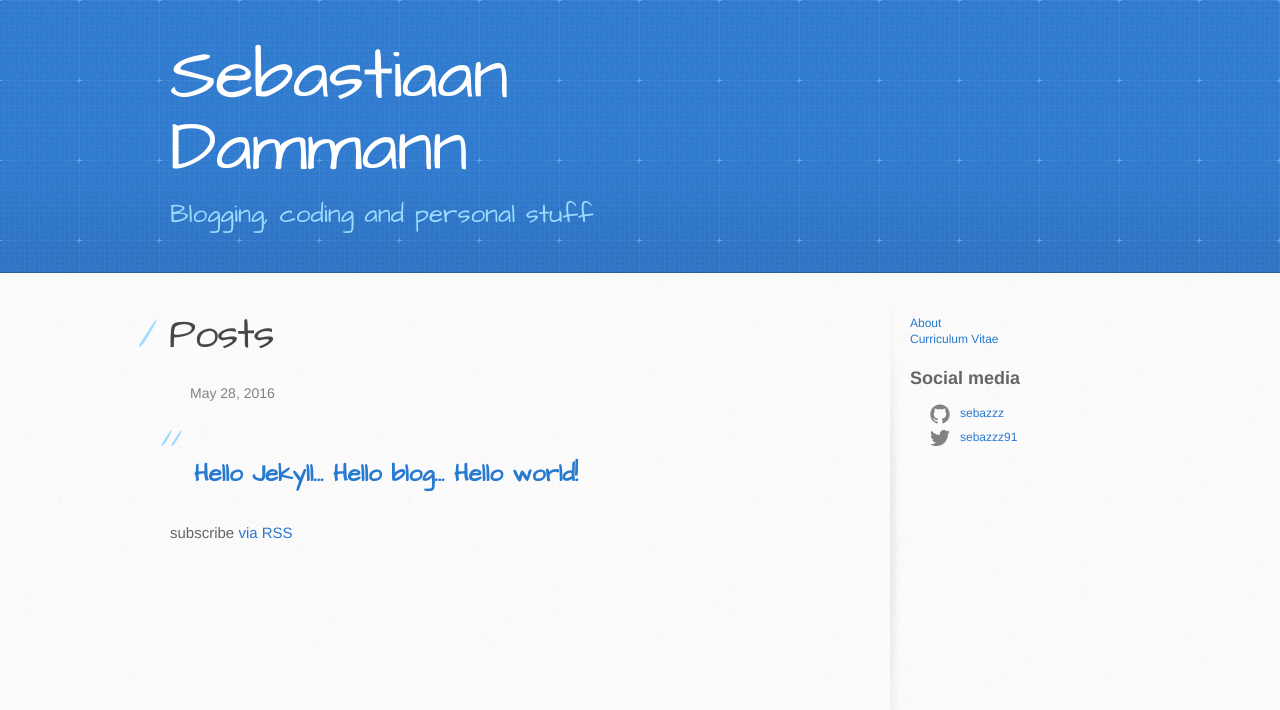
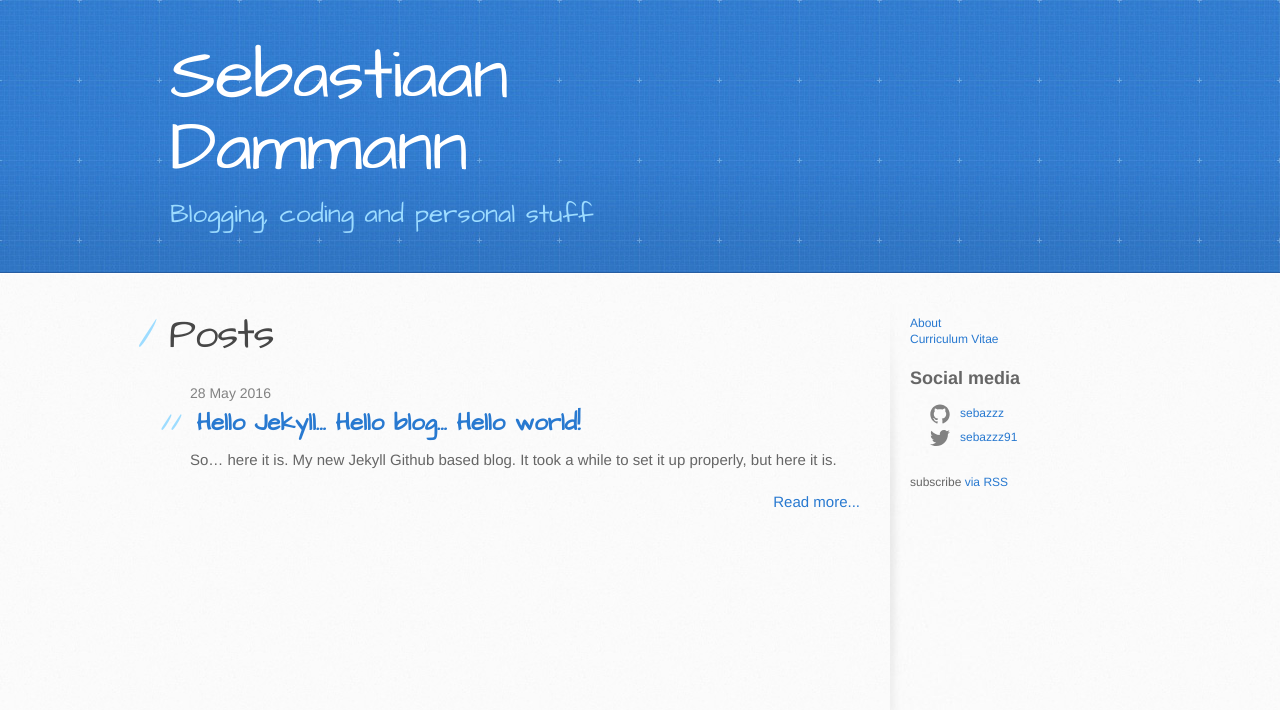
Before and after one commit to Sebazzz/sebazzz.github.io, a Jekyll site: the page built from index.html, in a window 1280 px wide. Shown: the top 710 px of the page. Built offline with Jekyll 4.4.1, drawn with Linux system fonts in a browser that asks for light colours.

Commit message:
Small layout improvements; show excerpt on front page

```diff
--- a/_includes/aside.html
+++ b/_includes/aside.html
@@ -25,4 +25,6 @@
 		  {% endif %}
 		</ul>
 	</nav>
+
+	 <p class="rss-subscribe">subscribe <a href="{{ "/feed.xml" | prepend: site.baseurl }}">via RSS</a></p>
 </aside>
--- a/_includes/head.html
+++ b/_includes/head.html
@@ -11,11 +11,8 @@
     <script src="//html5shiv.googlecode.com/svn/trunk/html5.js"></script>
     <![endif]-->
 
-	<title>{% if page.title %}{{ page.title | escape }}{% else %}{{ site.title | escape }}{% endif %}</title>
-	<meta name="description" content="{% if page.excerpt %}{{ page.excerpt | strip_html | strip_newlines | truncate: 160 }}{% else %}{{ site.description }}{% endif %}">
-
 	<link rel="canonical" href="{{ page.url | replace:'index.html','' | prepend: site.baseurl | prepend: site.url }}">
 	<link rel="alternate" type="application/rss+xml" title="{{ site.title }}" href="{{ "/feed.xml" | prepend: site.baseurl | prepend: site.url }}">
 
-	{% seo title=false %}
+	{% seo %}
 </head>
--- a/index.html
+++ b/index.html
@@ -9,15 +9,20 @@ layout: default
   <ul class="post-list">
     {% for post in site.posts %}
       <li>
-        <span class="post-meta">{{ post.date | date: "%b %-d, %Y" }}</span>
+        <span class="post-meta">{{ post.date | date: "%-d %b %Y" }}</span>
 
         <h2>
           <a class="post-link" href="{{ post.url | prepend: site.baseurl }}">{{ post.title }}</a>
         </h2>
+
+		<div class="excerpt">
+			{{ post.excerpt }}
+
+			<p class="read-more-link">
+				<a href="{{ post.url | prepend: site.baseurl }}">Read more...</a>
+			</p>
+		</div>
       </li>
     {% endfor %}
   </ul>
-
-  <p class="rss-subscribe">subscribe <a href="{{ "/feed.xml" | prepend: site.baseurl }}">via RSS</a></p>
-
 </div>
--- a/stylesheets/stylesheet.css
+++ b/stylesheets/stylesheet.css
@@ -1026,8 +1026,11 @@ body > header h1 a:hover {
     font-size: 14px;
 }
 
+.post-meta + h2 {
+	margin-top: 0;
+}
+
 .post-link {
-    display: block;
     font-size: 24px;
 }
 
@@ -1143,3 +1146,7 @@ body > header h1 a:hover {
 		list-style: none;
 	}
 }
+
+.read-more-link {
+	text-align: right;
+}
```
